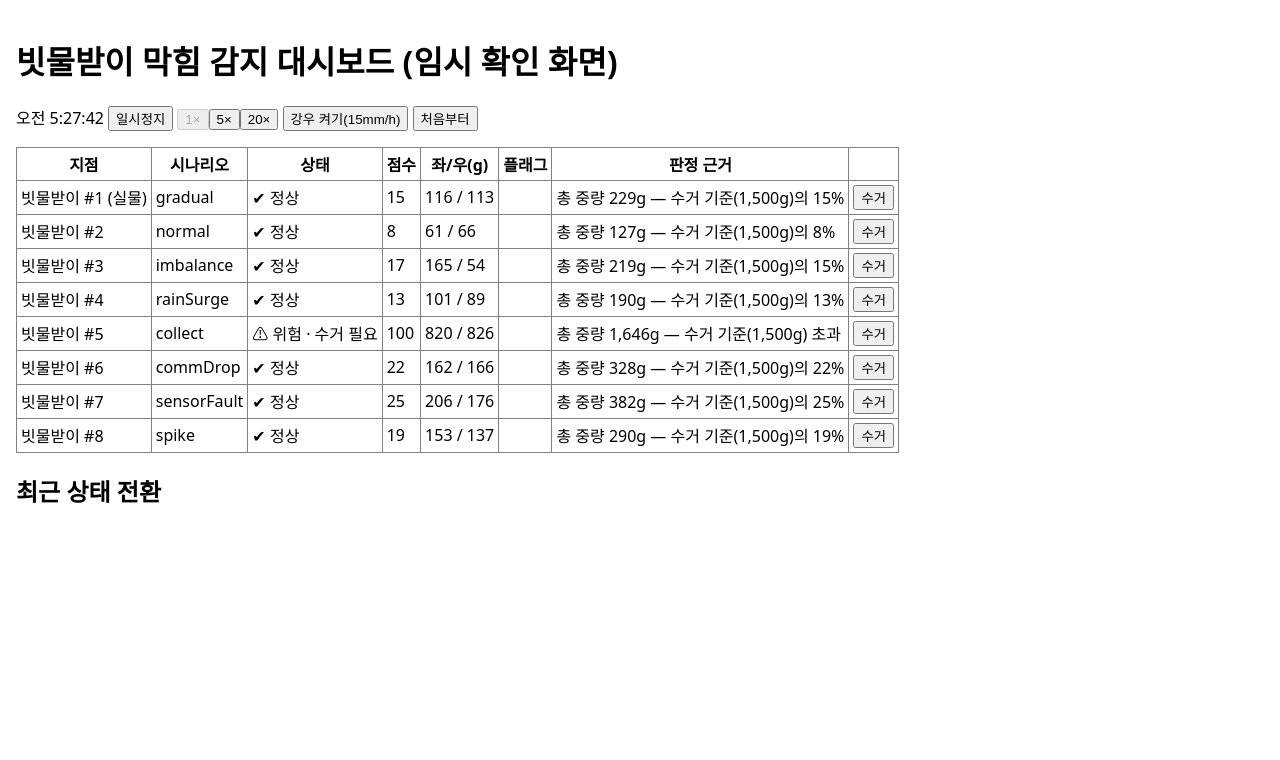
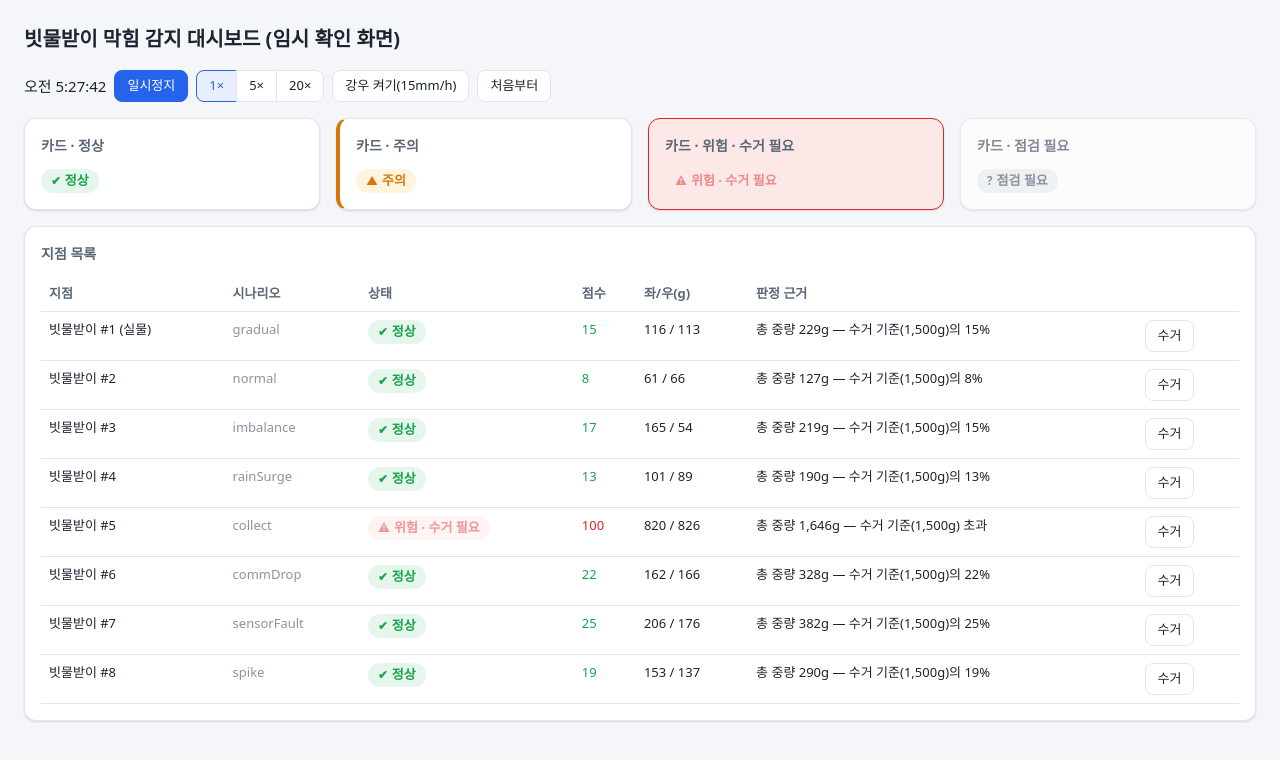
Before and after one commit to Zino03/AnchorCoss, a React (Vite) app: page / in a window 1280 px wide. Shown: the top 760 px of the page. Built offline with nearby package versions, Linux system fonts and the light colour scheme.

Commit message:
style: 디자인 토큰·공통 스타일과 상태 뱃지 컴포넌트 추가

```diff
--- a/src/App.jsx
+++ b/src/App.jsx
@@ -1,29 +1,48 @@
-// 임시 확인 화면 — useSimulation 동작 확인용. 프론트 작업에서 DESIGN.md 기준 화면으로 교체한다.
+// 임시 확인 화면 — F1 공통 스타일 확인용. F2에서 레이아웃으로 교체한다.
 import { useSimulation } from "./sim/useSimulation.js";
-import { STATE_META, FLAG_LABEL } from "./logic/states.js";
+import { STATE_META } from "./logic/states.js";
+import { StateBadge, FlagTags } from "./components/StateBadge.jsx";
 
 export default function App() {
   const sim = useSimulation();
 
   return (
-    <main style={{ padding: 16 }}>
-      <h1>빗물받이 막힘 감지 대시보드 (임시 확인 화면)</h1>
+    <main style={{ padding: "var(--sp-5)", display: "grid", gap: "var(--sp-4)" }}>
+      <h1 style={{ fontSize: "var(--fs-title)" }}>빗물받이 막힘 감지 대시보드 (임시 확인 화면)</h1>
 
-      <p>
-        {new Date(sim.now).toLocaleTimeString("ko-KR")}{" "}
-        <button onClick={() => sim.setPlaying(!sim.playing)}>{sim.playing ? "일시정지" : "재생"}</button>{" "}
+      <div style={{ display: "flex", gap: "var(--sp-2)", alignItems: "center" }}>
+        <span className="num">{new Date(sim.now).toLocaleTimeString("ko-KR")}</span>
+        <button className="btn is-primary" onClick={() => sim.setPlaying(!sim.playing)}>
+          {sim.playing ? "일시정지" : "재생"}
+        </button>
+        <span className="btn-group">
           {[1, 5, 20].map((n) => (
-          <button key={n} onClick={() => sim.setSpeed(n)} disabled={sim.speed === n}>
+            <button key={n} className={`btn${sim.speed === n ? " is-active" : ""}`} onClick={() => sim.setSpeed(n)}>
               {n}×
             </button>
-        ))}{" "}
-        <button onClick={() => sim.setRain(sim.rainOverride == null ? 15 : null)}>
+          ))}
+        </span>
+        <button className="btn" onClick={() => sim.setRain(sim.rainOverride == null ? 15 : null)}>
           강우 {sim.rainOverride == null ? "켜기(15mm/h)" : "끄기"}
-        </button>{" "}
-        <button onClick={sim.reset}>처음부터</button>
-      </p>
+        </button>
+        <button className="btn" onClick={sim.reset}>
+          처음부터
+        </button>
+      </div>
 
-      <table border="1" cellPadding="4" style={{ borderCollapse: "collapse" }}>
+      {/* 상태별 카드 스타일 확인 */}
+      <div style={{ display: "grid", gridTemplateColumns: "repeat(4, 1fr)", gap: "var(--sp-4)" }}>
+        {Object.keys(STATE_META).map((st) => (
+          <div key={st} className={`card is-${st}`}>
+            <div className="card-title">카드 · {STATE_META[st].label}</div>
+            <StateBadge state={st} pulse />
+          </div>
+        ))}
+      </div>
+
+      <div className="card">
+        <div className="card-title">지점 목록</div>
+        <table className="tmp-table">
           <thead>
             <tr>
               <th>지점</th>
@@ -31,7 +50,6 @@ export default function App() {
               <th>상태</th>
               <th>점수</th>
               <th>좌/우(g)</th>
-            <th>플래그</th>
               <th>판정 근거</th>
               <th />
             </tr>
@@ -42,33 +60,25 @@ export default function App() {
               return (
                 <tr key={s.id}>
                   <td>{s.name}</td>
-                <td>{s.scenarioId}</td>
+                  <td className="muted">{s.scenarioId}</td>
                   <td>
-                  {STATE_META[j.state].icon} {STATE_META[j.state].label}
-                  {j.pending && ` (→ ${STATE_META[j.pending].label} 확인 중)`}
+                    <StateBadge state={j.state} pending={j.pending} pulse />{" "}
+                    <FlagTags flags={j.flags} />
                   </td>
-                <td>{j.score ?? "—"}</td>
-                <td>{s.latest ? `${s.latest.leftG} / ${s.latest.rightG}` : "—"}</td>
-                <td>{j.flags.map((f) => FLAG_LABEL[f]).join(", ")}</td>
+                  <td className={`num tx-${j.state}`}>{j.score ?? "—"}</td>
+                  <td className="num">{s.latest ? `${s.latest.leftG} / ${s.latest.rightG}` : "—"}</td>
                   <td>{j.reason.join(" / ")}</td>
                   <td>
-                  <button onClick={() => sim.collect(s.id)}>수거</button>
+                    <button className="btn" onClick={() => sim.collect(s.id)}>
+                      수거
+                    </button>
                   </td>
                 </tr>
               );
             })}
           </tbody>
         </table>
-
-      <h2>최근 상태 전환</h2>
-      <ul>
-        {sim.events.slice(0, 10).map((ev) => (
-          <li key={ev.id}>
-            {new Date(ev.ts).toLocaleTimeString("ko-KR")} {ev.stationId}: {STATE_META[ev.from].label} →{" "}
-            {STATE_META[ev.to].label} — {ev.reason}
-          </li>
-        ))}
-      </ul>
+      </div>
     </main>
   );
 }
--- /dev/null
+++ b/src/components/StateBadge.jsx
@@ -0,0 +1,33 @@
+import { STATE_META, FLAG_LABEL, FLAGS } from "../logic/states.js";
+
+/**
+ * 상태 뱃지: 아이콘 + 라벨 (색만으로 구분하지 않음, DESIGN.md 3장)
+ * @param {{ state: string, pending?: string|null, pulse?: boolean }} props
+ */
+export function StateBadge({ state, pending = null, pulse = false }) {
+  const meta = STATE_META[state];
+  if (!meta) return null;
+  return (
+    <span className={`badge st-${state}${pulse && state === "danger" ? " pulse" : ""}`}>
+      <span className="badge-icon" aria-hidden="true">
+        {meta.icon}
+      </span>
+      {meta.label}
+      {pending && <span className="badge-pending">· {STATE_META[pending].label} 확인 중</span>}
+    </span>
+  );
+}
+
+/** 보조 플래그 태그 묶음 (우천 중만 강조색) */
+export function FlagTags({ flags }) {
+  if (!flags?.length) return null;
+  return (
+    <span className="tags">
+      {flags.map((f) => (
+        <span key={f} className={`tag${f === FLAGS.RAINING ? " is-rain" : ""}`}>
+          {FLAG_LABEL[f]}
+        </span>
+      ))}
+    </span>
+  );
+}
--- a/src/styles.css
+++ b/src/styles.css
@@ -1 +1,295 @@
-body { margin: 0; font-family: system-ui, sans-serif; }
+/* =========================================================
+   빗물받이 막힘 감지 대시보드 — 스타일 (docs/DESIGN.md 기준)
+   색·간격은 :root 변수만 사용한다. 팀 색상 확정 시 --accent 만 교체.
+   ========================================================= */
+
+/* ---------- 1. 디자인 토큰 ---------- */
+:root {
+  /* 배경·표면 */
+  --bg: #f4f6f9;
+  --surface: #ffffff;
+  --border: #e2e6ec;
+
+  /* 텍스트 */
+  --text: #1c2430;
+  --text-sub: #5b6676;
+  --text-mute: #8a94a3;
+
+  /* 포인트 (팀 색상 확정 시 교체) */
+  --accent: #2563eb;
+  --accent-soft: #e8efff;
+
+  /* 상태 색: 진한 색(글자/아이콘/선) + 연한 색(배경) */
+  --st-normal: #16a34a;
+  --st-normal-bg: #e7f6ec;
+  --st-warn: #d97706;
+  --st-warn-bg: #fff4dd;
+  --st-danger: #dc2626;
+  --st-danger-bg: #fde8e8;
+  --st-check: #6b7280;
+  --st-check-bg: #eceef1;
+
+  /* 차트 */
+  --chart-left: #2563eb;
+  --chart-right: #0d9488;
+  --chart-total: #1c2430;
+  --chart-rain: #dbeafe;
+
+  /* 모양 */
+  --radius: 12px;
+  --radius-sm: 8px;
+  --shadow: 0 1px 2px rgba(16, 24, 40, 0.06), 0 1px 3px rgba(16, 24, 40, 0.08);
+
+  /* 간격 (4px 배수) */
+  --sp-1: 4px;
+  --sp-2: 8px;
+  --sp-3: 12px;
+  --sp-4: 16px;
+  --sp-5: 24px;
+  --sp-6: 32px;
+
+  /* 글자 */
+  --font: "Pretendard", "Noto Sans KR", system-ui, -apple-system, "Segoe UI", sans-serif;
+  --fs-title: 20px;
+  --fs-card-title: 14px;
+  --fs-metric: 32px;
+  --fs-body: 15px;
+  --fs-small: 13px;
+
+  /* 모션 */
+  --ease: 150ms ease;
+}
+
+/* ---------- 2. 기본 ---------- */
+*,
+*::before,
+*::after {
+  box-sizing: border-box;
+}
+
+html,
+body,
+#root {
+  height: 100%;
+}
+
+body {
+  margin: 0;
+  background: var(--bg);
+  color: var(--text);
+  font-family: var(--font);
+  font-size: var(--fs-body);
+  line-height: 1.5;
+  -webkit-font-smoothing: antialiased;
+}
+
+h1,
+h2,
+h3,
+p {
+  margin: 0;
+}
+
+button {
+  font: inherit;
+  color: inherit;
+}
+
+:focus-visible {
+  outline: 2px solid var(--accent);
+  outline-offset: 2px;
+}
+
+.num {
+  font-variant-numeric: tabular-nums;
+}
+
+.muted {
+  color: var(--text-mute);
+  font-size: var(--fs-small);
+}
+
+.sub {
+  color: var(--text-sub);
+}
+
+/* ---------- 3. 카드 ---------- */
+.card {
+  background: var(--surface);
+  border: 1px solid var(--border);
+  border-radius: var(--radius);
+  box-shadow: var(--shadow);
+  padding: var(--sp-4);
+}
+
+.card-title {
+  font-size: var(--fs-card-title);
+  font-weight: 600;
+  color: var(--text-sub);
+  margin-bottom: var(--sp-3);
+}
+
+/* 상태별 카드 강조 (주의: 좌측 라인, 위험: 배경, 점검: 흐리게) */
+.card.is-warn {
+  border-left: 4px solid var(--st-warn);
+}
+.card.is-danger {
+  background: var(--st-danger-bg);
+  border-color: var(--st-danger);
+}
+.card.is-check {
+  opacity: 0.75;
+}
+
+/* ---------- 4. 상태 뱃지 / 플래그 태그 ---------- */
+.badge {
+  display: inline-flex;
+  align-items: center;
+  gap: var(--sp-1);
+  padding: 2px 10px;
+  border-radius: 999px;
+  font-size: var(--fs-small);
+  font-weight: 600;
+  white-space: nowrap;
+  transition: background var(--ease), color var(--ease);
+}
+.badge-icon {
+  font-size: 0.9em;
+}
+.badge.st-normal {
+  color: var(--st-normal);
+  background: var(--st-normal-bg);
+}
+.badge.st-warn {
+  color: var(--st-warn);
+  background: var(--st-warn-bg);
+}
+.badge.st-danger {
+  color: var(--st-danger);
+  background: var(--st-danger-bg);
+}
+.badge.st-check {
+  color: var(--st-check);
+  background: var(--st-check-bg);
+}
+.badge-pending {
+  font-weight: 400;
+  opacity: 0.8;
+}
+
+.tag {
+  display: inline-flex;
+  align-items: center;
+  padding: 1px 8px;
+  border-radius: 6px;
+  font-size: 12px;
+  color: var(--text-sub);
+  background: var(--st-check-bg);
+  white-space: nowrap;
+}
+.tag.is-rain {
+  color: var(--accent);
+  background: var(--accent-soft);
+}
+
+.tags {
+  display: inline-flex;
+  flex-wrap: wrap;
+  gap: var(--sp-1);
+}
+
+/* 상태 색 텍스트 (숫자 등) */
+.tx-normal { color: var(--st-normal); }
+.tx-warn { color: var(--st-warn); }
+.tx-danger { color: var(--st-danger); }
+.tx-check { color: var(--st-check); }
+
+/* ---------- 5. 버튼 ---------- */
+.btn {
+  display: inline-flex;
+  align-items: center;
+  justify-content: center;
+  gap: var(--sp-1);
+  height: 32px;
+  padding: 0 var(--sp-3);
+  border: 1px solid var(--border);
+  border-radius: var(--radius-sm);
+  background: var(--surface);
+  font-size: var(--fs-small);
+  font-weight: 500;
+  cursor: pointer;
+  transition: background var(--ease), border-color var(--ease);
+}
+.btn:hover {
+  background: var(--bg);
+}
+.btn:disabled {
+  cursor: default;
+  opacity: 0.5;
+}
+.btn.is-primary {
+  color: #fff;
+  background: var(--accent);
+  border-color: var(--accent);
+}
+.btn.is-primary:hover {
+  filter: brightness(0.95);
+}
+.btn.is-active {
+  color: var(--accent);
+  background: var(--accent-soft);
+  border-color: var(--accent);
+}
+
+/* 버튼 묶음 (배속 1×/5×/20× 등) */
+.btn-group {
+  display: inline-flex;
+}
+.btn-group .btn {
+  border-radius: 0;
+}
+.btn-group .btn + .btn {
+  margin-left: -1px;
+}
+.btn-group .btn:first-child {
+  border-radius: var(--radius-sm) 0 0 var(--radius-sm);
+}
+.btn-group .btn:last-child {
+  border-radius: 0 var(--radius-sm) var(--radius-sm) 0;
+}
+
+/* ---------- 6. 모션 ---------- */
+@keyframes pulse {
+  0%, 100% { opacity: 1; }
+  50% { opacity: 0.45; }
+}
+.pulse {
+  animation: pulse 1.6s ease-in-out infinite;
+}
+
+@media (prefers-reduced-motion: reduce) {
+  *,
+  *::before,
+  *::after {
+    animation: none !important;
+    transition: none !important;
+  }
+}
+
+/* ---------- 7. 임시 확인 화면 (F2에서 제거) ---------- */
+.tmp-table {
+  width: 100%;
+  border-collapse: collapse;
+  font-size: var(--fs-small);
+}
+.tmp-table th,
+.tmp-table td {
+  padding: var(--sp-2);
+  border-bottom: 1px solid var(--border);
+  text-align: left;
+  vertical-align: top;
+}
+.tmp-table th {
+  color: var(--text-sub);
+  font-weight: 600;
+}
```
Lines whose indentation alone changed are shown as unchanged.
